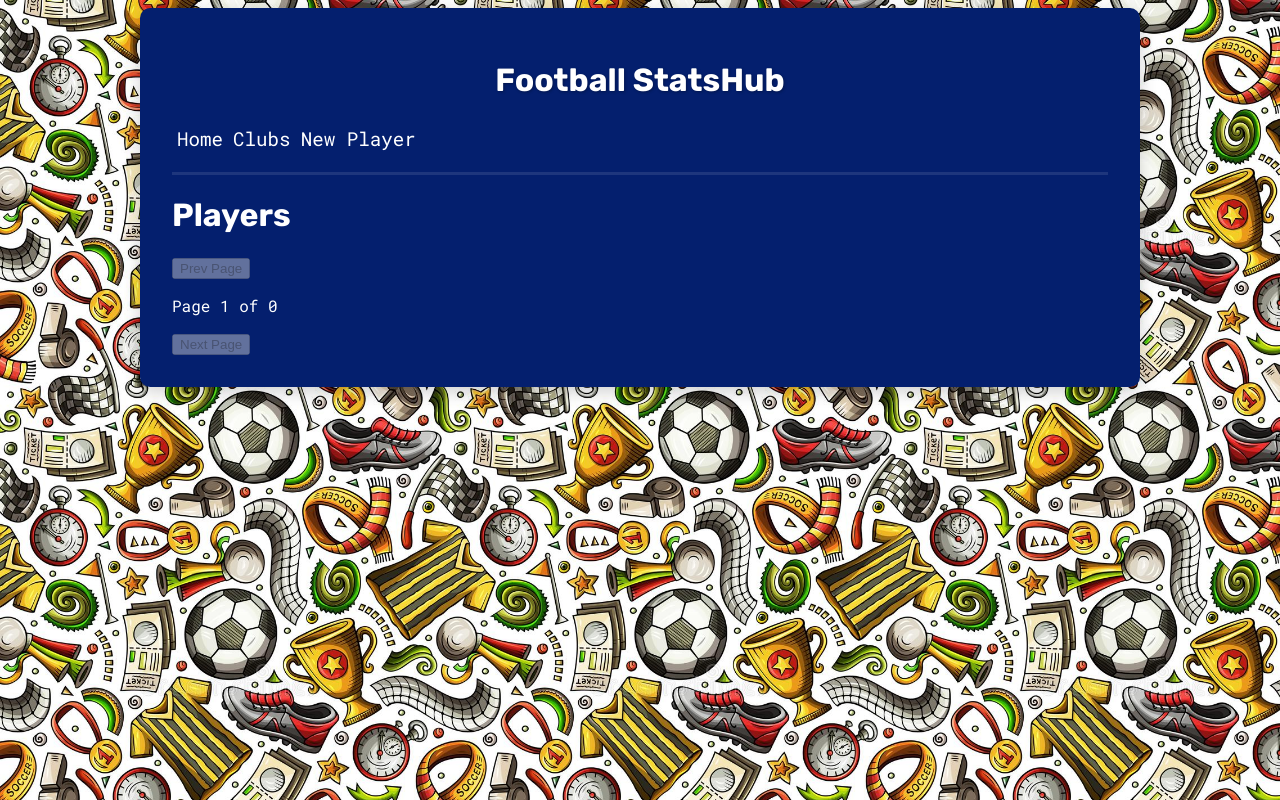
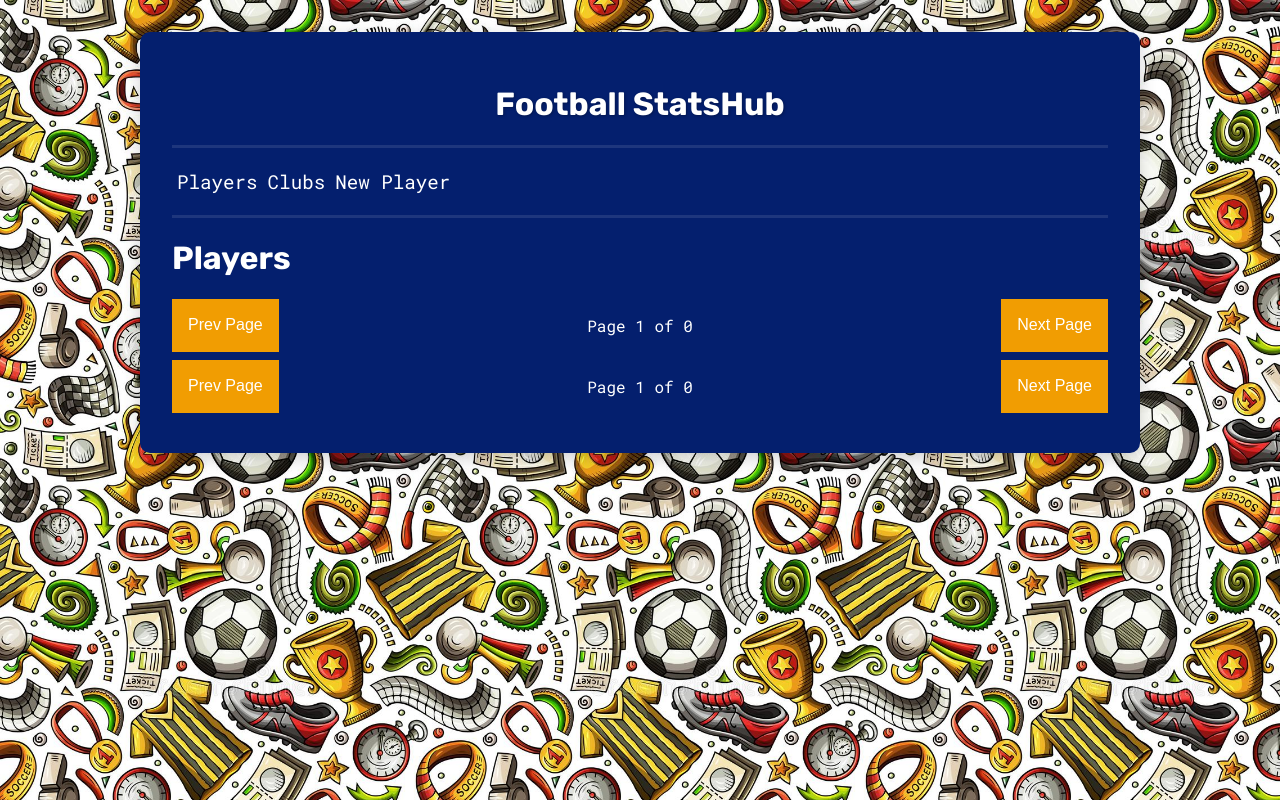
Before and after one commit to mdgriffin/couchdb-player-manager, a Vue app: page / in a window 1280 px wide. Built offline with nearby package versions, Linux system fonts and the light colour scheme; the HTML template or start-up script is replaced by a standard one; what vue-async-computed would draw is missing.

Commit message:
Improved styling of pagination and logo

```diff
--- a/src/App.vue
+++ b/src/App.vue
@@ -1,10 +1,10 @@
 <template>
   <div id="app" class="container">
     <div class="box">
-      <h1 class="logo"><i class="far fa-futbol"></i> Football StatsHub <i class="far fa-futbol"></i></h1>
+      <h1 class="logo"><i class="fas fa-futbol small"></i><i class="far fa-futbol medium"></i><i class="far fa-futbol"></i> Football StatsHub <i class="fas fa-futbol"><i class="far fa-futbol medium"></i><i class="fas fa-futbol small"></i></i></h1>
       <nav class="mainNav">
         <ul class="reset">
-          <li><router-link to="/">Home</router-link></li>
+          <li><router-link to="/">Players</router-link></li>
           <li><router-link to="/clubs">Clubs</router-link></li>
           <li><router-link to="/new-player">New Player <i class="fas fa-plus-square"></i></router-link></li>
         </ul>
--- a/src/styles/global.scss
+++ b/src/styles/global.scss
@@ -1,10 +1,7 @@
-//@import "bulma/bulma.sass";
 @import url('https://fonts.googleapis.com/css?family=Roboto+Mono:400,700|Rubik:400,700,900');
 
-
-
 $primary_colour: #041f6e;
-$secondary_color: #dc1441;
+$secondary_color: #f19d02;
 
  body {
     background: url("/images/football_bg.jpg") repeat;
@@ -17,6 +14,19 @@ $secondary_color: #dc1441;
     color: #fff;
     text-shadow: 1px 1px 3px rgba(0,0,0,0.3);
     text-align: center;
+}
+
+.logo i {
+    color: $secondary_color;
+    margin: 0 3px;
+}
+
+.logo i.small {
+    font-size: 0.5em;
+}
+
+.logo i.medium {
+    font-size: 0.7em;
 }
 
 h1, h2, h3, h4, h5 {
@@ -38,7 +48,7 @@ a {
     border-radius: 10px;
     padding: 2em;
     box-shadow:0px 5px 18px -1px rgba(0, 0, 0, 0.2);
-    margin-bottom: 2em;
+    margin: 2em 0;
 }
 
 ul.reset {
@@ -47,8 +57,9 @@ ul.reset {
 }
 
 .mainNav {
+    border-top: 3px solid rgba(255,255,255,0.1);
     border-bottom: 3px solid rgba(255,255,255,0.1);
-    padding-bottom: 1em;
+    padding: 1em 0;
 }
 
 .mainNav a {
@@ -116,3 +127,10 @@ a.btn {
   .itemList-single:hover {
     background: rgba(255,255,255,0.05);
   }
+
+  .pagination {
+      display: flex;
+      justify-content: space-between;
+      margin-bottom: 0.5em;
+      margin-top: 0.5em;
+  }
--- a/src/views/ListPlayersView.vue
+++ b/src/views/ListPlayersView.vue
@@ -1,10 +1,17 @@
 <template>
   <div class="playerIndex">
     <h1>Players</h1>
-    <button @click="prevPage" :disabled="!canNavBack">Prev Page</button>
-    <p>Page {{currentPage}} of {{numPages}}</p>
-    <button @click="nextPage" :disabled="!canNavForward">Next Page</button>
+    <div class="pagination">
+      <button class="btn btn-secondary" @click="prevPage" :disabled="!canNavBack"><i class="fas fa-chevron-left"></i> Prev Page</button>
+      <p>Page {{currentPage}} of {{numPages}}</p>
+      <button class="btn btn-secondary" @click="nextPage" :disabled="!canNavForward">Next Page <i class="fas fa-chevron-right"></i></button>
+    </div>
     <player-list :players="players" @delete="onPlayerDeleted"></player-list>
+    <div class="pagination">
+      <button class="btn btn-secondary" @click="prevPage" :disabled="!canNavBack"><i class="fas fa-chevron-left"></i> Prev Page</button>
+      <p>Page {{currentPage}} of {{numPages}}</p>
+      <button class="btn btn-secondary" @click="nextPage" :disabled="!canNavForward">Next Page <i class="fas fa-chevron-right"></i></button>
+    </div>
   </div>
 </template>
 
```
